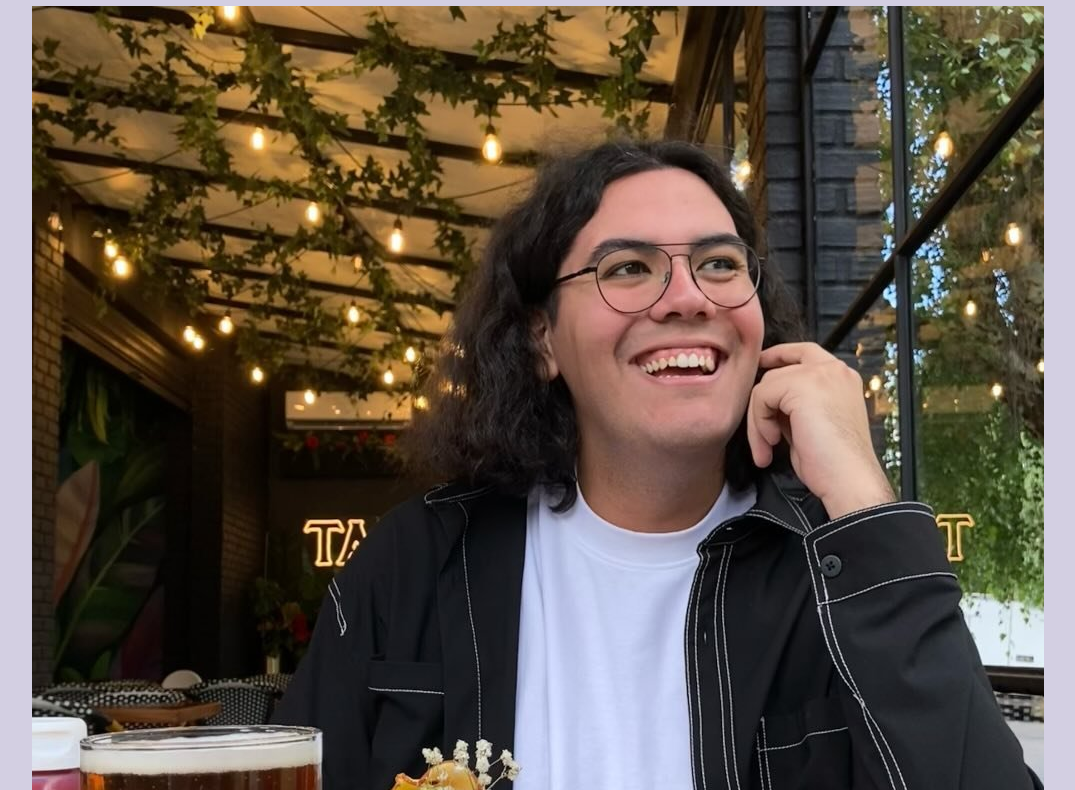
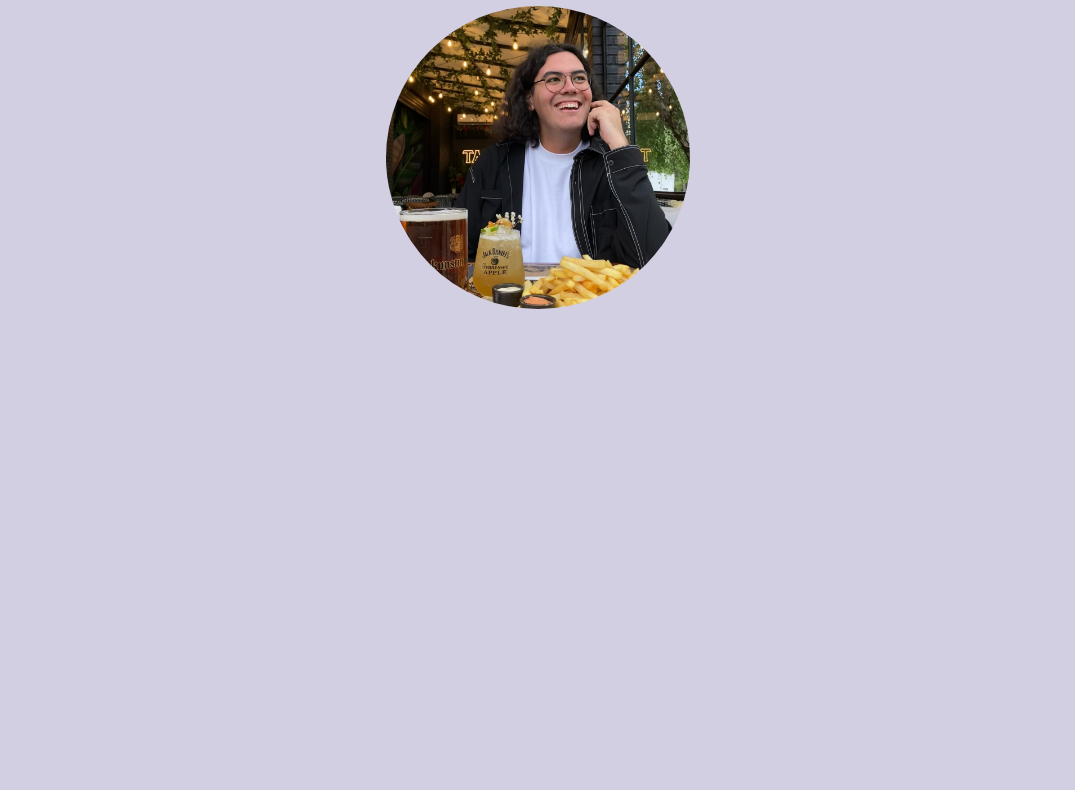
Before and after one commit to marcho2/presentacion, a plain HTML site: page index.html in a window 1280 px wide. Shown: the part 88-878 px from the top of the page, without its empty margins (102-1177 px from the left). After the commit the page ends 800 px from the top, so only its background shows below. Drawn offline with Linux system fonts and the light colour scheme.

Commit message:
Update style.css

```diff
--- a/style.css
+++ b/style.css
@@ -3,11 +3,18 @@ body{
 }
 
 .container{
-    margin: auto;
+    margin:auto;
     width: 80%;
     overflow: auto;
+    text-align: center;
 }
 
 .nombre{
     font-family: 'Segoe UI', Tahoma, Geneva, Verdana, sans-serif;
 }
+
+
+.foto{
+    width: 30%;
+    border-radius: 50%;
+}
```
